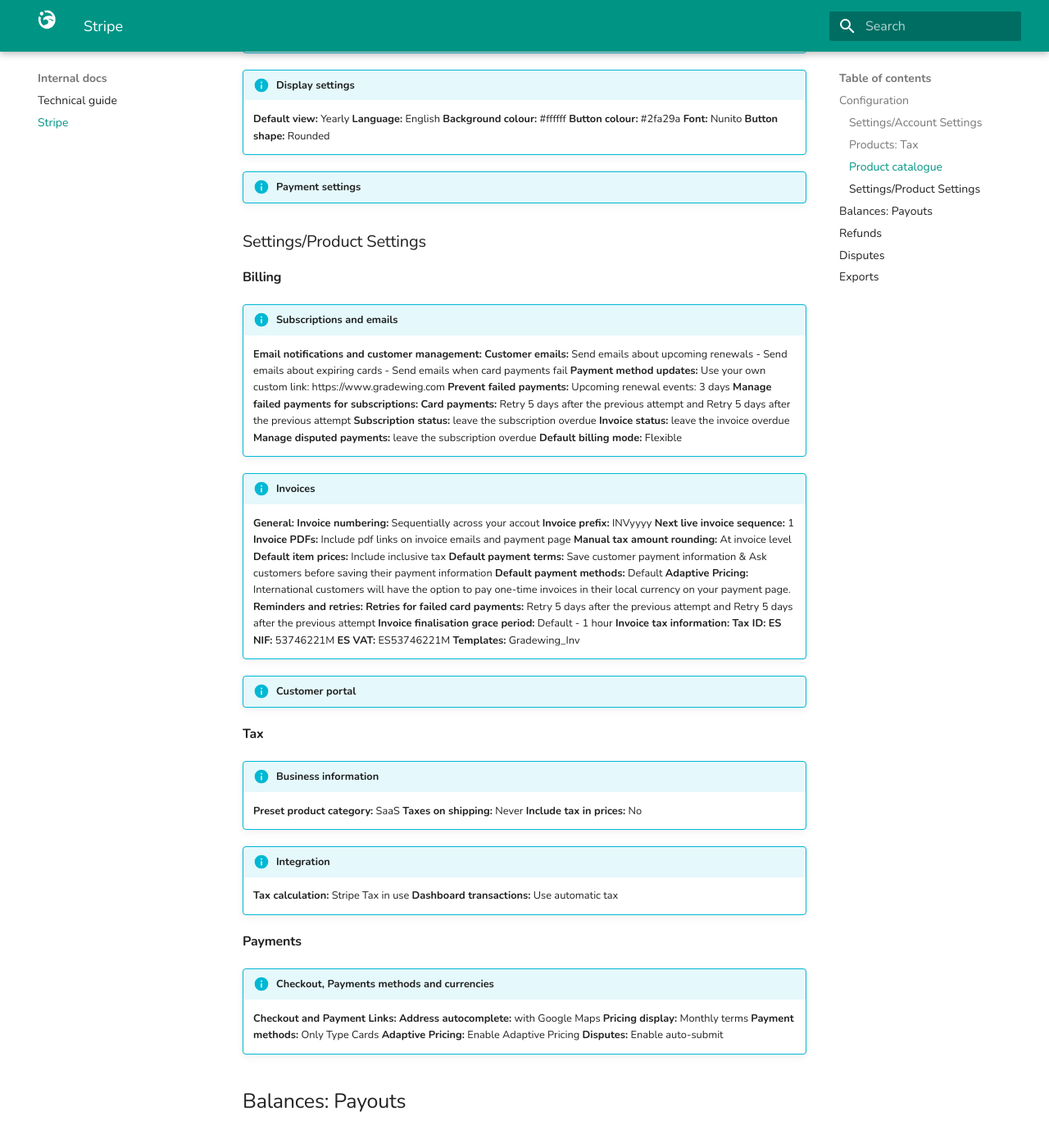
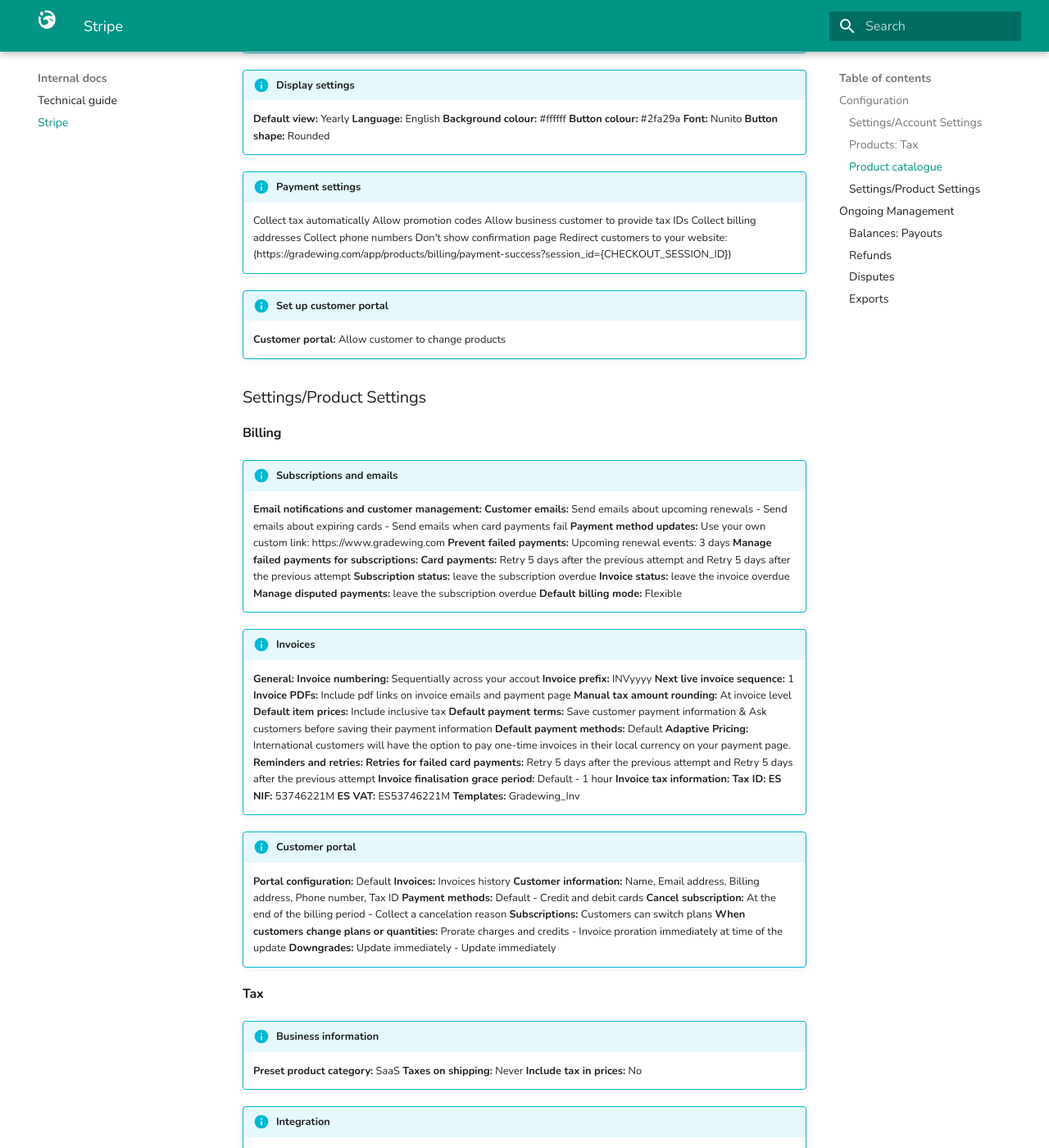
Before and after one commit to pablopenlop/gradewing_guide, an MkDocs documentation site: the page built from docs/stripedoc.md, in a window 1280 px wide and 1400 px high, scrolled down 2612 px. Shown: the whole window at 82% size. Built offline with MkDocs 1.6.1 and Material for MkDocs 9.7.7, drawn with Linux system fonts in a browser that asks for light colours.

Commit message:
Update stripedoc.md

```diff
--- a/docs/stripedoc.md
+++ b/docs/stripedoc.md
@@ -108,8 +108,16 @@
     **Button shape:** Rounded
 
 !!! info "Payment settings"
+    Collect tax automatically
+    Allow promotion codes
+    Allow business customer to provide tax IDs
+    Collect billing addresses
+    Collect phone numbers
+    Don't show confirmation page
+    Redirect customers to your website: (https://gradewing.com/app/products/billing/payment-success?session_id={CHECKOUT_SESSION_ID})
 
-
+!!! info "Set up customer portal"
+    **Customer portal:** Allow customer to change products
 
 ### Settings/Product Settings
 
@@ -148,6 +156,14 @@
     **Templates:** Gradewing_Inv
 
 !!! info "Customer portal"
+    **Portal configuration:** Default
+    **Invoices:** Invoices history
+    **Customer information:** Name, Email address, Billing address, Phone number, Tax ID
+    **Payment methods:** Default - Credit and debit cards
+    **Cancel subscription:** At the end of the billing period - Collect a cancelation reason
+    **Subscriptions:** Customers can switch plans
+    **When customers change plans or quantities:** Prorate charges and credits - Invoice proration immediately at time of the update
+    **Downgrades:** Update immediately - Update immediately
 
 #### **Tax**
 
@@ -170,10 +186,12 @@
     **Adaptive Pricing:** Enable Adaptive Pricing
     **Disputes:** Enable auto-submit
 
-## Balances: Payouts
+## Ongoing Management
 
-## Refunds
+### Balances: Payouts
 
-## Disputes
+### Refunds
 
-## Exports
+### Disputes
+
+### Exports
```
